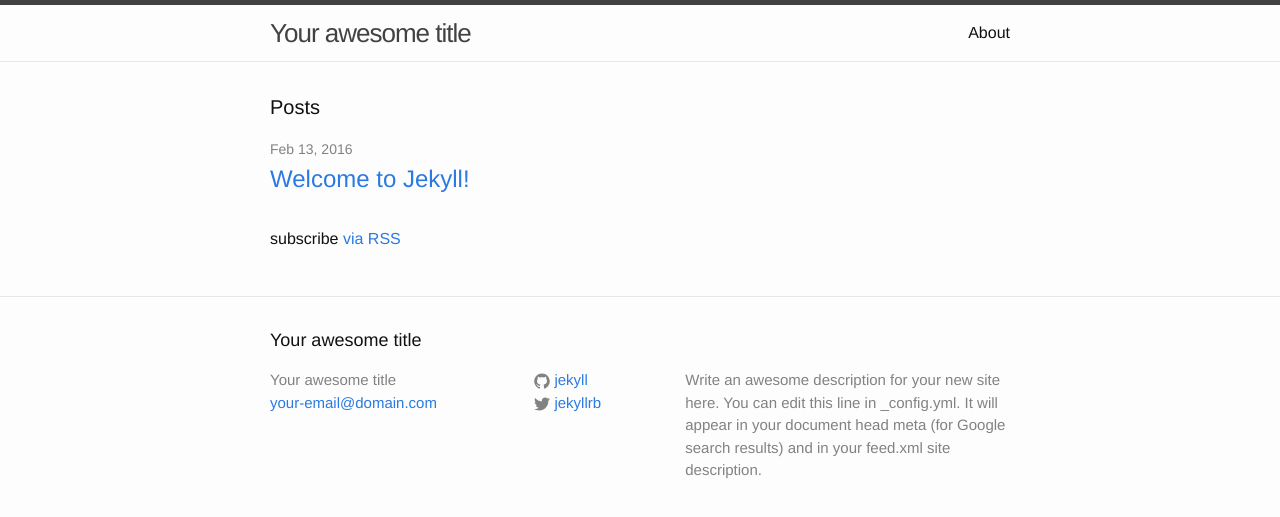
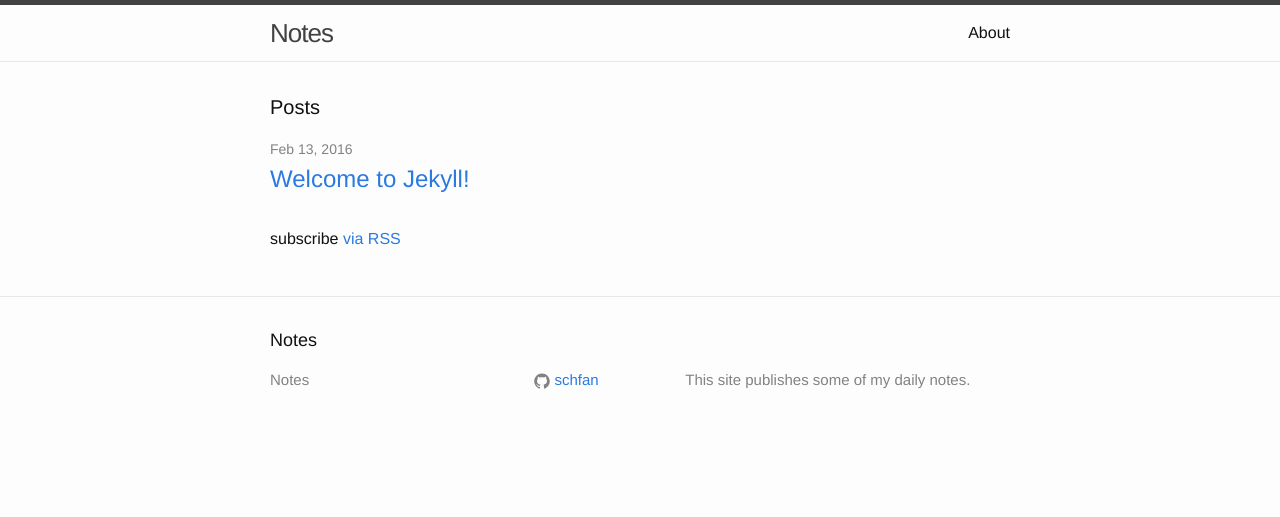
Before and after one commit to schfan/Notes, a Jekyll site: the page built from index.html, in a window 1280 px wide. Shown: the top 517 px of the page. Built offline with Jekyll 4.4.1, drawn with Linux system fonts in a browser that asks for light colours.

Commit message:
Installation complete

```diff
--- a/_config.yml
+++ b/_config.yml
@@ -6,16 +6,13 @@
 # 'jekyll serve'. If you change this file, please restart the server process.
 
 # Site settings
-title: Your awesome title
-email: your-email@domain.com
+title: Notes
+email:
 description: > # this means to ignore newlines until "baseurl:"
-  Write an awesome description for your new site here. You can edit this
-  line in _config.yml. It will appear in your document head meta (for
-  Google search results) and in your feed.xml site description.
+        This site publishes some of my daily notes.
 baseurl: "/Notes" # the subpath of your site, e.g. /blog
 url: "https://schfan.github.io/Notes/" # the base hostname & protocol for your site
-twitter_username: jekyllrb
-github_username:  jekyll
+github_username:  schfan
 
 # Build settings
 markdown: kramdown
```
